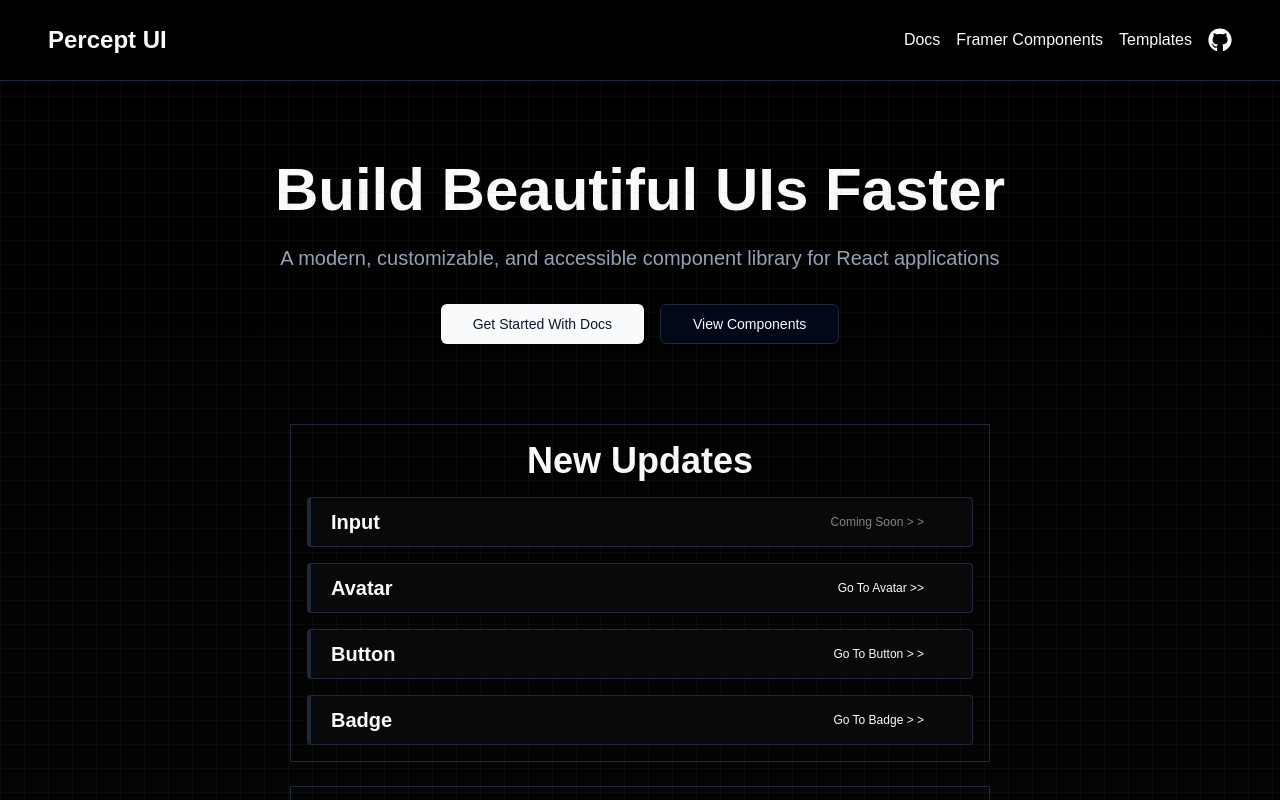
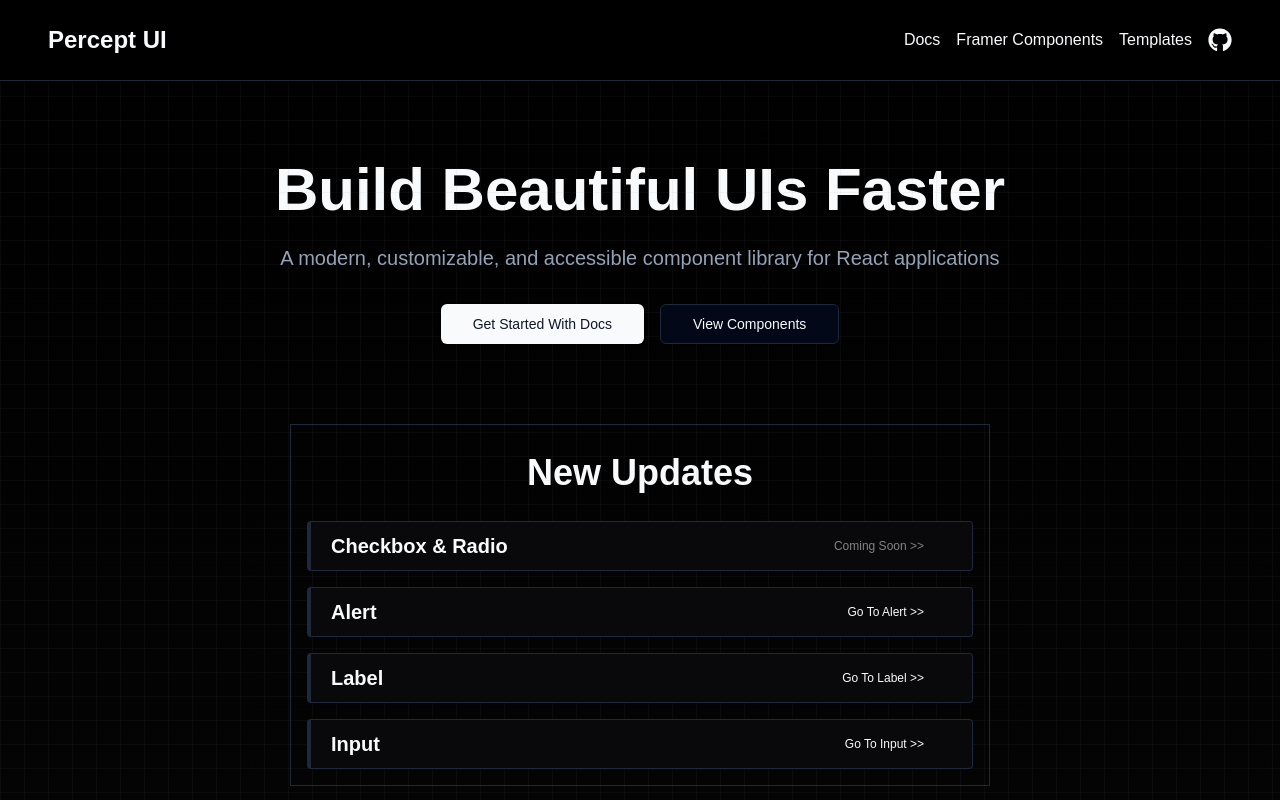
Before and after one commit to CuriousCoder00/perceptui-docs, a Next.js app: page / in a window 1280 px wide. Shown: the top 800 px of the page. Built offline with nearby package versions, Linux system fonts and the light colour scheme.

Commit message:
Update component titles and routing in page.tsx; bump @perceptui/lib version to 0.1.8

```diff
--- a/app/page.tsx
+++ b/app/page.tsx
@@ -98,64 +98,70 @@ export default function Component() {
           className="z-40 mb-6"
         >
           <motion.div
-            className="flex flex-col gap-4 mx-auto md:max-w-[700px] p-4 border"
+            className="flex flex-col gap-4 mx-auto p-4 border md:max-w-[700px]"
             variants={fadeIn}
           >
-            <h1 className="text-3xl md:text-4xl font-bold text-center">
+            <h1 className="text-3xl md:text-4xl font-bold text-center my-3">
               New Updates
             </h1>
             <div className="z-40 flex items-center justify-between border-l-4 px-5 py-2 rounded-sm bg-zinc-950 border gap-3 relative">
               <div className="flex justify-between items-center w-full">
-                <h1 className="text-xl font-bold">Input</h1>
+                <h1 className="text-xl font-bold">Checkbox & Radio</h1>
               </div>
               <motion.div className=" self-end" variants={fadeIn}>
-                <Button disabled size="sm" variant="link" className="mr-4">
-                  Coming Soon {"> >"}
+                <Button
+                  disabled
+                  size="sm"
+                  variant="link"
+                  className="mr-4"
+                  onClick={() => router.push("/docs/components/alert")}
+                >
+                  Coming Soon {">>"}
                 </Button>
               </motion.div>
             </div>
             <div className="z-40 flex items-center justify-between border-l-4 px-5 py-2 rounded-sm bg-zinc-950 border gap-3 relative">
               <div className="flex justify-between items-center w-full">
-                <h1 className="text-xl font-bold">Avatar</h1>
+                <h1 className="text-xl font-bold">Alert</h1>
               </div>
               <motion.div className=" self-end" variants={fadeIn}>
                 <Button
                   size="sm"
                   variant="link"
                   className="mr-4"
-                  onClick={() => router.push("/docs/components/avatar")}
+                  onClick={() => router.push("/docs/components/alert")}
                 >
-                  Go To Avatar {">>"}
+                  Go To Alert {">>"}
                 </Button>
               </motion.div>
             </div>
             <div className="z-40 flex items-center justify-between border-l-4 px-5 py-2 rounded-sm bg-zinc-950 border gap-3 relative">
               <div className="flex justify-between items-center w-full">
-                <h1 className="text-xl font-bold">Button</h1>
+                <h1 className="text-xl font-bold">Label</h1>
               </div>
               <motion.div className=" self-end" variants={fadeIn}>
                 <Button
                   size="sm"
                   variant="link"
                   className="mr-4"
-                  onClick={() => router.push("/docs/components/button")}
+                  onClick={() => router.push("/docs/components/label")}
                 >
-                  Go To Button {"> >"}
+                  Go To Label {">>"}
                 </Button>
               </motion.div>
             </div>
             <div className="z-40 flex items-center justify-between border-l-4 px-5 py-2 rounded-sm bg-zinc-950 border gap-3 relative">
               <div className="flex justify-between items-center w-full">
-                <h1 className="text-xl font-bold">Badge</h1>
+                <h1 className="text-xl font-bold">Input</h1>
               </div>
               <motion.div className=" self-end" variants={fadeIn}>
                 <Button
                   size="sm"
                   variant="link"
                   className="mr-4"
-                  onClick={() => router.push("/docs/components/badge")}
+                  onClick={() => router.push("/docs/components/input")}
                 >
-                  Go To Badge {"> >"}
+                  Go To Input {">>"}
                 </Button>
               </motion.div>
             </div>
--- a/package.json
+++ b/package.json
@@ -9,7 +9,7 @@
     "lint": "next lint"
   },
   "dependencies": {
-    "@perceptui/lib": "^0.1.7",
+    "@perceptui/lib": "^0.1.8",
     "@radix-ui/react-slot": "^1.1.0",
     "class-variance-authority": "^0.7.0",
     "clsx": "^2.1.1",
```
Also changed, not shown: pages/docs/colors.mdx (deleted), 1 other file (tests, documents, lock files or other folders).
